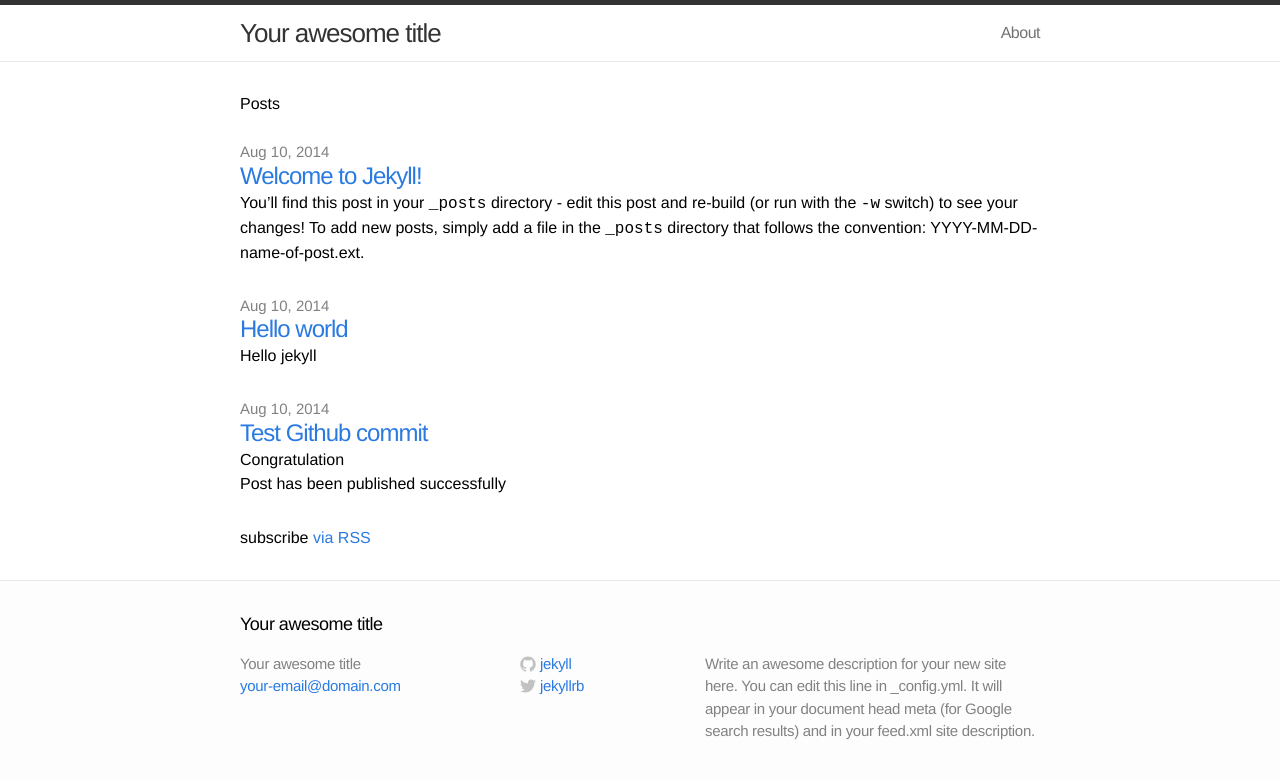
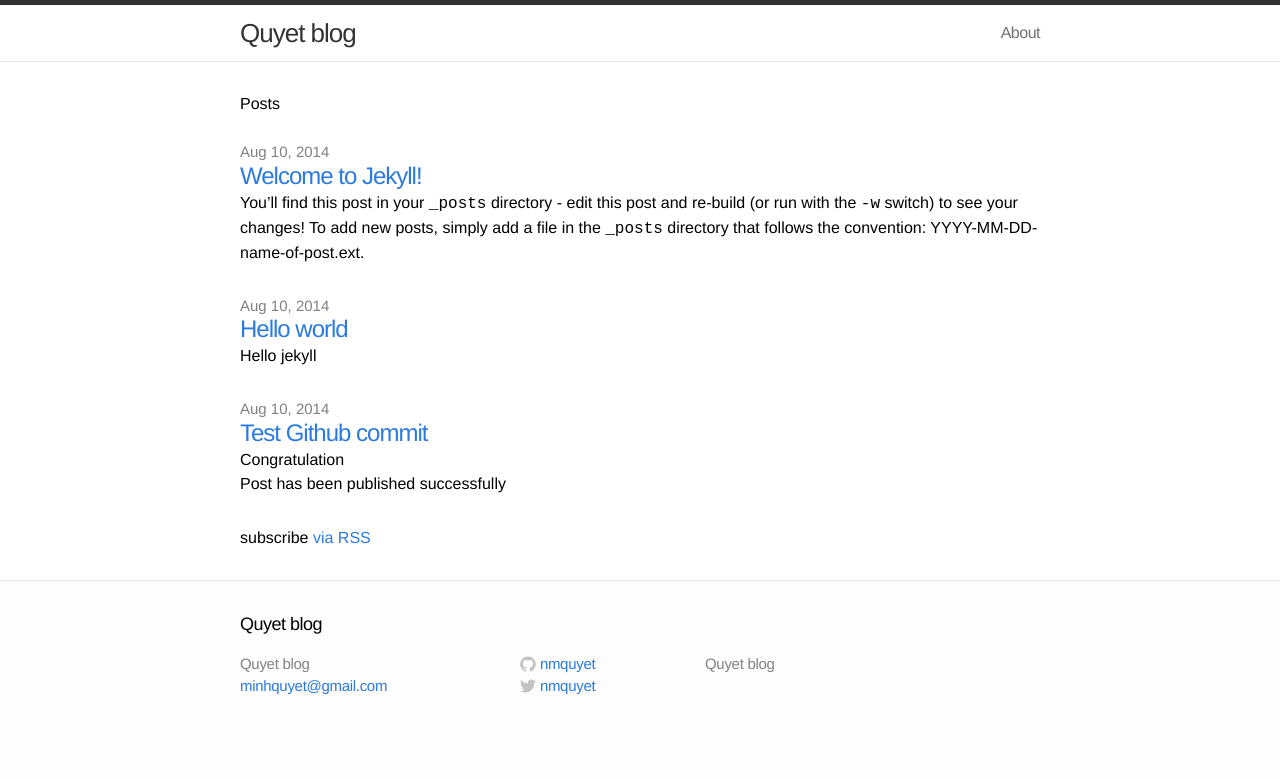
Before and after one commit to nmquyet/blog, a Jekyll site: the page built from index.html, in a window 1280 px wide. Shown: the top 779 px of the page. Built offline with Jekyll 4.4.1, drawn with Linux system fonts in a browser that asks for light colours.

Commit message:
Update blog's meta

```diff
--- a/_config.yml
+++ b/_config.yml
@@ -1,11 +1,11 @@
 # Site settings
-title: Your awesome title
-email: your-email@domain.com
-description: "Write an awesome description for your new site here. You can edit this line in _config.yml. It will appear in your document head meta (for Google search results) and in your feed.xml site description."
+title: Quyet blog
+email: minhquyet@gmail.com
+description: "Quyet blog"
 baseurl: ""
-url: "http://yourdomain.com"
-twitter_username: jekyllrb
-github_username:  jekyll
+url: "http://devcafe.info"
+twitter_username: nmquyet
+github_username: nmquyet
 
 # Build settings
 markdown: kramdown
```
